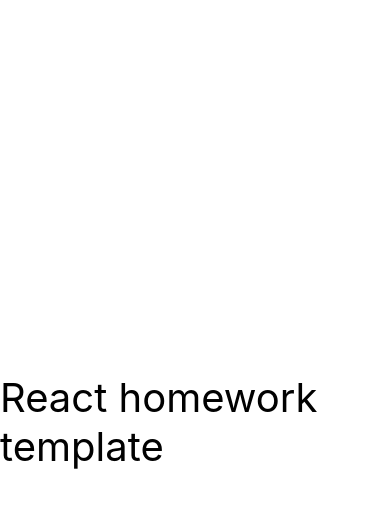
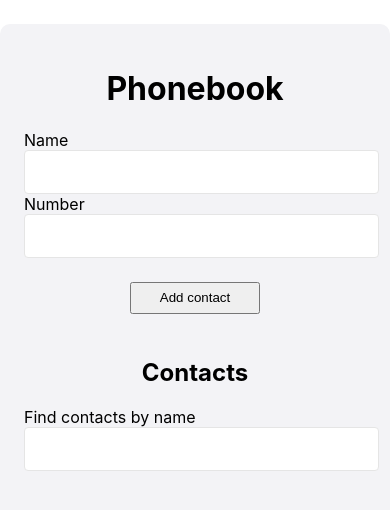
Before and after one commit to hotgorod/goit-react-hw-06-phonebook, a React (Create React App) app: page / in a window 390 px wide. Shown: the top 510 px of the page. Built offline with nearby package versions, Linux system fonts and the light colour scheme.

Commit message:
src uodated to Phonebook old version

```diff
--- a/src/components/App.jsx
+++ b/src/components/App.jsx
@@ -1,16 +1,93 @@
+import { useEffect, useState } from 'react';
+import React from 'react';
+import { nanoid } from 'nanoid';
+import ContactList from 'components/ContactList/ContactList';
+import Filter from 'components/Filter/Filter';
+import ContactForm from './ContactForm/ContactForm.';
+import css from './App.module.css';
+
+const LS_KONTACT_KEY = 'contact_detais';
+
 export const App = () => {
+  const [contacts, setContacts] = useState(() => JSON.parse(localStorage.getItem(LS_KONTACT_KEY)) || []);
+  const [filter, setFilter] = useState('');
+
+  useEffect(() => {
+    const jsonContacts = JSON.stringify(contacts);
+    localStorage.setItem(LS_KONTACT_KEY, jsonContacts);
+  }, [contacts]);
+
+
+  const deleteContact = contactKey => {
+    setContacts(contacts.filter(contact => contact.key !== contactKey));
+  };
+
+  const addContact = (contactName, contactNumber) => {
+    const isDuplicate = contacts.some(
+      contact => contact.contactName === contactName
+    );
+
+    if (isDuplicate) {
+      alert('The contact already exist');
+      return;
+    }
+
+    const contact = {
+      key: nanoid(),
+      contactName: contactName,
+      contactNumber: contactNumber,
+    };
+    setContacts([contact, ...contacts]);
+    // this.setState(prevState => ({
+    //   contacts: [contact, ...prevState.contacts],
+    // }));
+  };
+
+  const changeFilter = event => {
+    setFilter(event.currentTarget.value);
+  };
+
+  const getFilteredContacts = () => {
+    const normalizedFilter = filter.toLowerCase();
+    return contacts.filter(contact =>
+      contact.contactName.toLowerCase().includes(normalizedFilter)
+    );
+  };
+
+  const filteredContacts = getFilteredContacts();
+
   return (
-    <div
-      style={{
-        height: '100vh',
-        display: 'flex',
-        justifyContent: 'center',
-        alignItems: 'center',
-        fontSize: 40,
-        color: '#010101'
-      }}
-    >
-      React homework template
+    <div className={css.container}>
+      <h1>Phonebook</h1>
+      <ContactForm addContactCallback={addContact} />
+      <h2>Contacts</h2>
+      <Filter filter={filter} onChange={changeFilter} />
+      <ContactList
+        contacts={filteredContacts}
+        onDeleteContact={deleteContact}
+      />
     </div>
   );
 };
+
+  // useEffect(() => {
+  //   const savedContacts = localStorage.getItem(LS_KONTACT_KEY);
+  //   const contactsToObject = JSON.parse(savedContacts) || [];
+  //   setContacts(contactsToObject);
+
+  // }, [])
+
+  // componentDidMount() {
+  //   const savedContacts = localStorage.getItem(LS_KONTACT_KEY);
+  //   const contactsToObject = JSON.parse(savedContacts) || [];
+  //   this.setState({ contacts: contactsToObject });
+
+  // }
+
+  // componentDidUpdate(_, prevState) {
+  //   if (this.state.contacts.length !== prevState.contacts.length) {
+  //     const jsonContacts = JSON.stringify(this.state.contacts);
+  //     localStorage.setItem(LS_KONTACT_KEY, jsonContacts);
+  //   }
+
+  // }
--- /dev/null
+++ b/src/components/App.module.css
@@ -0,0 +1,11 @@
+.container {
+  display: flex;
+  flex-direction: column;
+  margin: auto;
+  padding: 24px;
+  align-items: center;
+  background: #f3f3f6;
+  max-width: 670px;
+  border-radius: 10px;
+margin-top: 24px;
+}
--- /dev/null
+++ b/src/components/ContactForm/ContactForm..jsx
@@ -0,0 +1,57 @@
+import { useState } from 'react';
+import React from 'react';
+import css from './ContactForm.module.css';
+
+export const ContactForm = ({ addContactCallback }) => {
+  const [name, setName] = useState('');
+  const [number, setNumber] = useState('');
+
+  const handleChange = event => {
+    const { name, value } = event.currentTarget;
+    if (name === 'name') {
+      setName(value);
+    } else if (name === 'number') {
+      setNumber(value);
+    }
+  };
+
+  const handleSubmit = event => {
+    event.preventDefault();
+
+    addContactCallback(name, number);
+
+    setNumber('');
+    setName('');
+  };
+
+  return (
+    <form onSubmit={handleSubmit} className={css.contactForm}>
+      <label>
+        Name
+        <input
+          className={css.inputText}
+          type="text"
+          name="name"
+          value={name}
+          onChange={handleChange}
+        />
+      </label>
+      <label>
+        Number
+        <input
+          className={css.inputText}
+          type="tel"
+          name="number"
+          value={number}
+          onChange={handleChange}
+        />
+      </label>
+      <button type="submit" className={css.formButton}>
+        Add contact
+      </button>
+    </form>
+  );
+};
+
+
+export default ContactForm;
--- /dev/null
+++ b/src/components/ContactForm/ContactForm.module.css
@@ -0,0 +1,23 @@
+.contactForm {
+  display: block;
+
+}
+.inputText{
+  width: 94.5%;
+    padding: 10.5px 15px;
+    border: 1px solid #e5e5e5;
+    border-radius: 4px;
+    font-family: roboto,sans-serif;
+    font-weight: 400;
+    font-size: 18px;
+}
+.formButton{
+  display: block;
+  width: 130px;
+  height: 32px;
+  margin-top: 24px;
+  margin-bottom: 24px;
+  align-items: center;
+  margin-right: auto;
+  margin-left: auto;
+}
--- /dev/null
+++ b/src/components/ContactList/ContactList.jsx
@@ -0,0 +1,25 @@
+import React from 'react';
+import css from './ContactList.module.css';
+
+const ContactList = ({ contacts, onDeleteContact }) => {
+  return (
+    <ul className={css.list}>
+      {contacts.map(({ key, contactName, contactNumber }) => (
+        <li className={css.contactListItem} key={key}>
+          <p className={css.contactListItemText}>
+            {contactName}: {contactNumber}
+          </p>
+          <button
+            className={css.deleteButton}
+            type="button"
+            onClick={() => onDeleteContact(key)}
+          >
+            Delete
+          </button>
+        </li>
+      ))}
+    </ul>
+  );
+};
+
+export default ContactList;
--- /dev/null
+++ b/src/components/ContactList/ContactList.module.css
@@ -0,0 +1,29 @@
+.contactListItem {
+  display: flex;
+  align-items: center;
+  justify-content: space-between;
+  padding-left: 24px;
+  padding-right: 24px;
+  border-bottom: 1px solid lightgrey;
+}
+
+.contactListItemText {
+  margin-right: 10px;
+
+
+}
+.list {
+  width: 100%;
+  padding: 0px;
+  background-color: #f0e4c3;
+}
+
+.deleteButton {
+  display: block;
+  width: 130px;
+  height: 32px;
+  margin-top: 24px;
+  margin-bottom: 24px;
+  align-items: center;
+
+}
--- /dev/null
+++ b/src/components/Filter/Filter.jsx
@@ -0,0 +1,17 @@
+import css from './Filter.module.css';
+
+const Filter = ({ filter, onChange }) => {
+  return (
+    <label>
+      Find contacts by name
+      <input
+        className={css.inputText}
+        type="text"
+        value={filter}
+        onChange={onChange}
+      ></input>
+    </label>
+  );
+};
+
+export default Filter;
--- /dev/null
+++ b/src/components/Filter/Filter.module.css
@@ -0,0 +1,9 @@
+.inputText{
+  width: 94.5%;
+    padding: 10.5px 15px;
+    border: 1px solid #e5e5e5;
+        -webkit-border-radius: 4px;
+    font-family: roboto,sans-serif;
+    font-weight: 400;
+    font-size: 18px;
+}
```
